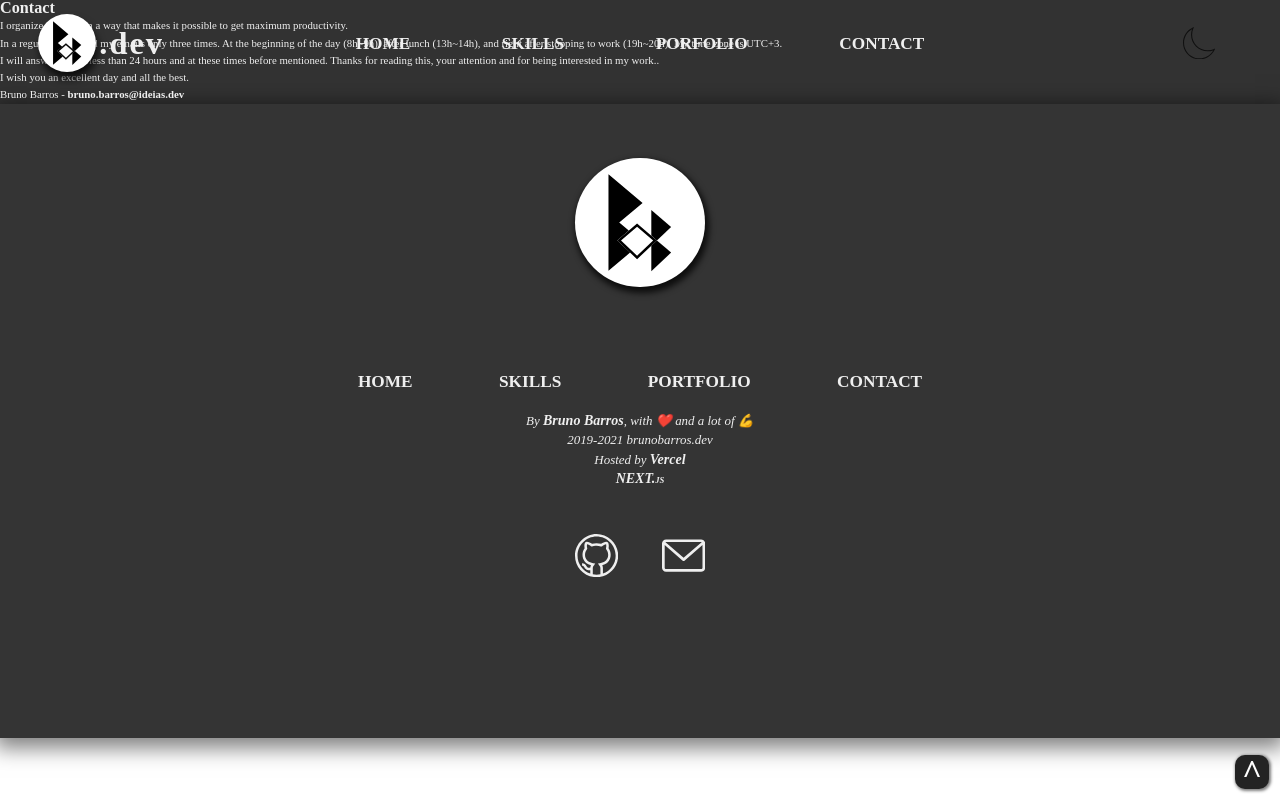
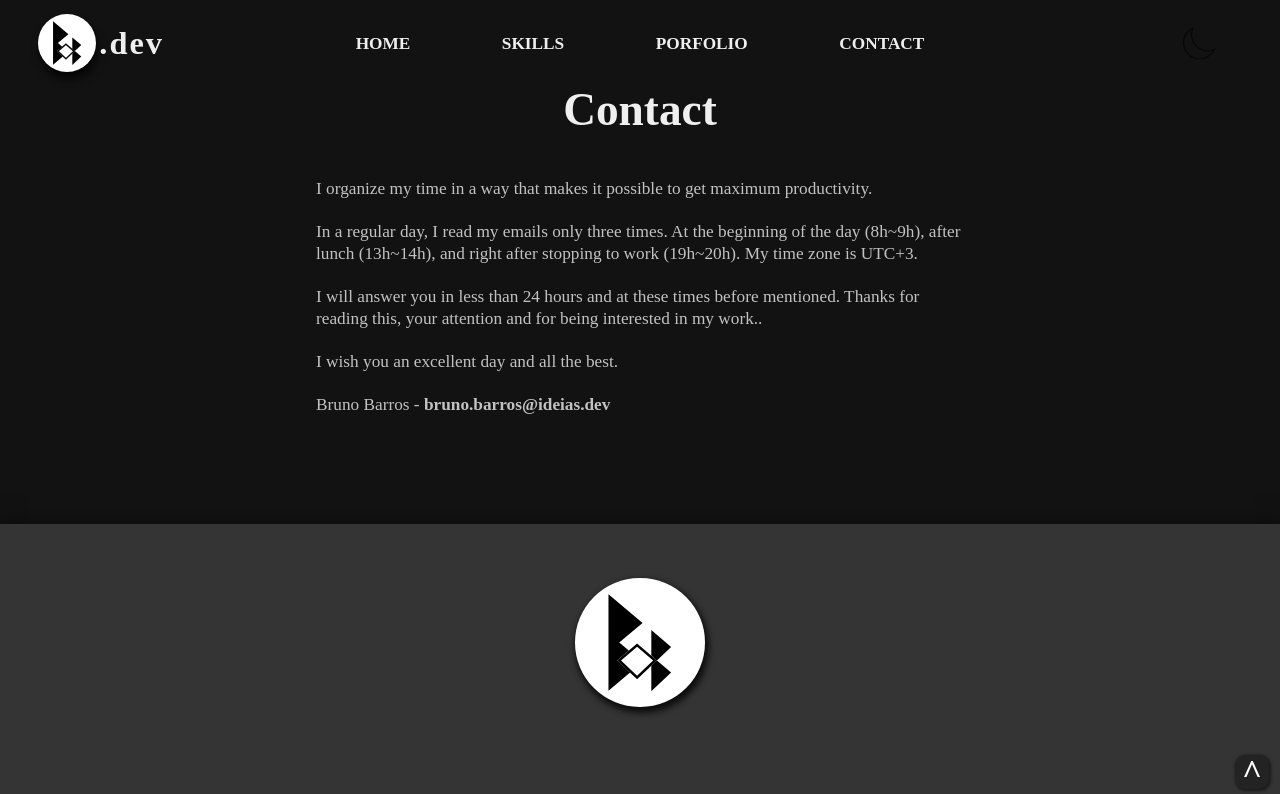
Before and after one commit to bobarros/bruno-web, a Next.js app: page /contact in a window 1280 px wide. Shown: the top 794 px of the page. Built offline with nearby package versions, Linux system fonts and the light colour scheme.

Commit message:
styled contact page

```diff
--- a/pages/contact.tsx
+++ b/pages/contact.tsx
@@ -1,5 +1,11 @@
 import Head from "next/head";
 import BaseLayout from "../src/layouts/BaseLayout";
+import {
+  Wrap,
+  TextBlock,
+  TitleHead,
+  Paragraph
+} from '../src/sections/contact/StyledContact';
 
 export default function Contact() {
   return (
@@ -22,28 +28,28 @@ export default function Contact() {
         <title>Contact - Bruno Barros</title>
       </Head>
 
-      <section>
-        <div>
-          <h2>Contact</h2>
-          <p>
+      <Wrap>
+        <TextBlock>
+          <TitleHead>Contact</TitleHead>
+          <Paragraph>
             I organize my time in a way that makes it possible to get maximum
             productivity.
-          </p>
-          <p>
+          </Paragraph>
+          <Paragraph>
             In a regular day, I read my emails only three times. At the
             beginning of the day (8h~9h), after lunch (13h~14h), and right after
             stopping to work (19h~20h). My time zone is UTC+3.
-          </p>
-          <p>
+          </Paragraph>
+          <Paragraph>
             I will answer you in less than 24 hours and at these times before
             mentioned. Thanks for reading this, your attention and for being
             interested in my work..
-          </p>
-          <p>I wish you an excellent day and all the best.</p>
-          <p> Bruno Barros - <a target="_blank" rel="noopener" href="mailto:bruno.barros@ideias.dev">bruno.barros@ideias.dev</a>
-          </p>
-        </div>
-      </section>
+          </Paragraph>
+          <Paragraph>I wish you an excellent day and all the best.</Paragraph>
+          <Paragraph> Bruno Barros - <a target="_blank" rel="noopener" href="mailto:bruno.barros@ideias.dev">bruno.barros@ideias.dev</a>
+          </Paragraph>
+        </TextBlock>
+      </Wrap>
     </BaseLayout>
   );
 }
--- a/src/sections/contact/StyledContact.js
+++ b/src/sections/contact/StyledContact.js
@@ -16,7 +16,7 @@ export const Wrap = styled.section`
   }
 `;
 
-export const BlocoTexto = styled.div`
+export const TextBlock = styled.div`
 
   padding: 8rem 0rem 4rem 0rem;
   font-size: 1.6rem;
@@ -34,7 +34,7 @@ export const BlocoTexto = styled.div`
 
 `;
 
-export const AberturaTexto = styled.h2`
+export const TitleHead = styled.h2`
 
   padding-bottom: 4rem;
   font-size: 4.2rem;
@@ -48,7 +48,7 @@ export const AberturaTexto = styled.h2`
 
 `;
 
-export const Paragrafo = styled.p`
+export const Paragraph = styled.p`
 
   padding-bottom: 2rem;
   opacity: var(--font-opacity);
@@ -77,60 +77,3 @@ export const Paragrafo = styled.p`
     display: flex;
   }
 `;
-
-export const ImagemWrap = styled.a`
-  width: fit-content;
-  display: block;
-  margin: 0 auto 5rem auto;
-  border-radius: 15px;
-  width: 80%;
-  max-width: 700px;
-  height: auto;
-  box-shadow: 2px 2px 10px 5px rgb(0 0 0 / 45%);
-
-  @media only screen and (max-width: 701px) {
-    width: 95%;
-  }
-
-  img {
-    border-radius: 15px;
-    border-radius: 15px;
-    width: 100%;
-    height: 100%;
-  }
-`;
-
-export const VerMais = styled.div`
-  & {
-    cursor: pointer;
-    display: block;
-    width: 25rem;
-    text-align: center;
-    font-size: 2rem;
-    line-height: 2.2rem;
-    background-color: var(--btn-background);
-    color: var(--btn-font);
-    border-radius: 5px;
-    box-shadow: 0 14px 28px rgba(0, 0, 0, 0.25), 0 10px 10px rgba(0, 0, 0, 0.22);
-    margin: 0 auto 2rem auto;
-
-    a,
-    a:visited,
-    a:link {
-      color: inherit;
-      text-decoration: none;
-      width: 100%;
-      height: 100%;
-      display: block;
-      padding: 1.5rem 1rem;
-    }
-  }
-
-  &:hover {
-    transform: scale(1.05) translateY(-2px);
-  }
-
-  &:active {
-    transform: scale(1.05) translateY(1px);
-  }
-`;
```
